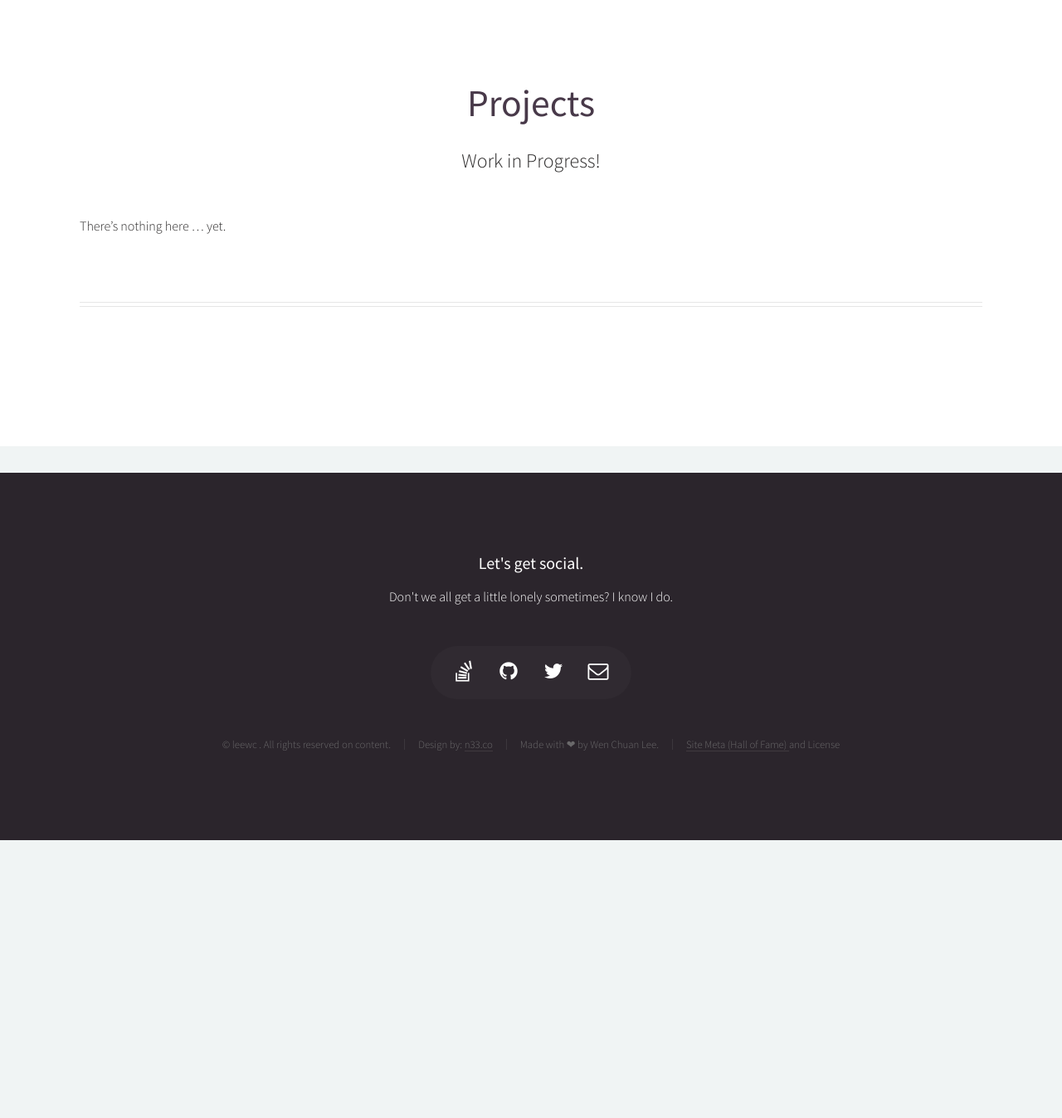
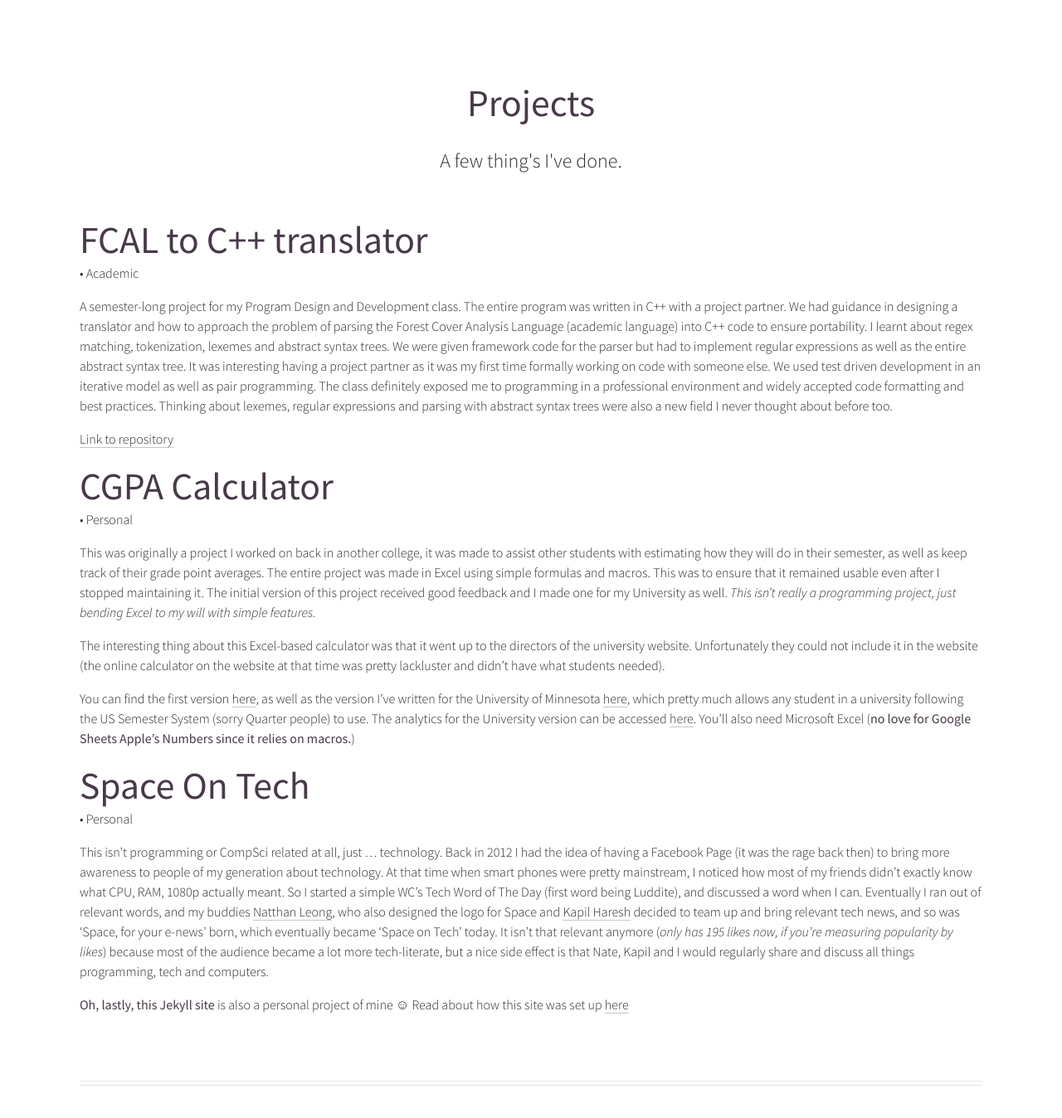
Before and after one commit to leewc/legacy, a Jekyll site: the page built from pages/projects.md, in a window 1280 px wide and 1400 px high, scrolled down 201 px. Shown: the top 1348 px of the window at 83% size. Built offline with Jekyll 4.4.1, drawn with Linux system fonts in a browser that asks for light colours; before the commit the page ends 1214 px from its top, so only the background shows below that.

Commit message:
Activated RSS feed and changed favicon, content updates to projects and site-meta

```diff
--- a/_includes/footer.html
+++ b/_includes/footer.html
@@ -135,6 +135,7 @@
                     <li><a href="https://www.instagram.com/{{ site.instagram_username }}" class="icon fa-insta"><span class="label">Instagram</span></a></li>
                     {% endcomment %}
                     <!-- <li><a href="{{ site.linkedin_profile }}" class="icon fa-linkedin"><span class="label">Linkedin</span></a></li> -->
+                    <li><a href="{{ "/feed.xml" | prepend: site.baseurl }}" class="icon fa-rss"><span class="label">Subscribe via RSS</span></a></li>
                   </ul>
                 </section>
 
--- a/feed.xml
+++ b/feed.xml
@@ -2,10 +2,12 @@
 layout: null
 ---
 <?xml version="1.0" encoding="UTF-8"?>
+<!-- XML for RSS Feed Subsriptions -->
 <rss version="2.0" xmlns:atom="http://www.w3.org/2005/Atom">
   <channel>
     <title>{{ site.title | xml_escape }}</title>
     <description>{{ site.description | xml_escape }}</description>
+    <author>{{ twitter.username | xml_escape }}</author>
     <link>{{ site.url }}{{ site.baseurl }}/</link>
     <atom:link href="{{ "/feed.xml" | prepend: site.baseurl | prepend: site.url }}" rel="self" type="application/rss+xml" />
     <pubDate>{{ site.time | date_to_rfc822 }}</pubDate>
--- a/pages/projects.md
+++ b/pages/projects.md
@@ -1,9 +1,33 @@
 ---
 title: Projects
-subtitle: Work in Progress!
+subtitle: A few thing's I've done.
 layout: no-sidebar
 meta: off
 permalink: /projects/
 ---
 
-There's nothing here ... yet.
+## FCAL to C++ translator
+• Academic
+
+A semester-long project for my Program Design and Development class. The entire program was written in C++ with a project partner. We had guidance in designing a translator and how to approach the problem of parsing the Forest Cover Analysis Language (academic language) into C++ code to ensure portability. I learnt about regex matching, tokenization, lexemes and abstract syntax trees. We were given framework code for the parser but had to implement regular expressions as well as the entire abstract syntax tree. It was interesting having a project partner as it was my first time formally working on code with someone else. We used test driven development in an iterative model as well as pair programming. The class definitely exposed me to programming in a professional environment and widely accepted code formatting and best practices. Thinking about lexemes, regular expressions and parsing with abstract syntax trees were also a new field I never thought about before too.
+
+[Link to repository](https://github.com/leewc/fcal-cpp-translator)
+<br />
+
+## CGPA Calculator
+• Personal
+
+This was originally a project I worked on back in another college, it was made to assist other students with estimating how they will do in their semester, as well as keep track of their grade point averages. The entire project was made in Excel using simple formulas and macros. This was to ensure that it remained usable even after I stopped maintaining it. The initial version of this project received good feedback and I made one for my University as well. *This isn't really a programming project, just bending Excel to my will with simple features.*
+
+The interesting thing about this Excel-based calculator was that it went up to the directors of the university website. Unfortunately they could not include it in the website (the online calculator on the website at that time was pretty lackluster and didn't have what students needed).
+
+You can find the first version [here](https://www.box.com/s/80cb6f49db252ac20273), as well as the version I've written for the University of Minnesota [here](https://goo.gl/m67cXl), which pretty much allows any student in a university following the US Semester System (sorry Quarter people) to use. The analytics for the University version can be accessed [here](https://goo.gl/#analytics/goo.gl/m67cXl/all_time). You'll also need Microsoft Excel (**no love for Google Sheets Apple's Numbers since it relies on macros.**)
+<br />
+
+##  Space On Tech
+• Personal
+
+This isn't programming or CompSci related at all, just ... technology. Back in 2012 I had the idea of having a Facebook Page (it was the rage back then) to bring more awareness to people of my generation about technology. At that time when smart phones were pretty mainstream, I noticed how most of my friends didn't exactly know what CPU, RAM, 1080p actually meant. So I started a simple WC's Tech Word of The Day (first word being Luddite), and discussed a word when I can. Eventually I ran out of relevant words, and my buddies [Natthan Leong](http://contraultra.me), who also designed the logo for Space and [Kapil Haresh](https://www.twitter.com/kapilharesh) decided to team up and bring relevant tech news, and so was 'Space, for your e-news' born, which eventually became 'Space on Tech' today. It isn't that relevant anymore (*only has 195 likes now, if you're measuring popularity by likes*) because most of the audience became a lot more tech-literate, but a nice side effect is that Nate, Kapil and I would regularly share and discuss all things programming, tech and computers.
+<br />
+
+**Oh, lastly, this Jekyll site** is also a personal project of mine ☺ Read about how this site was set up [here](/site-meta/)
```
Also changed, not shown: index.html (+3 -5 lines), pages/site-meta.md (+1 -0 lines), Gemfile.lock, assets/favicon.ico, assets/leewc-152.png.
